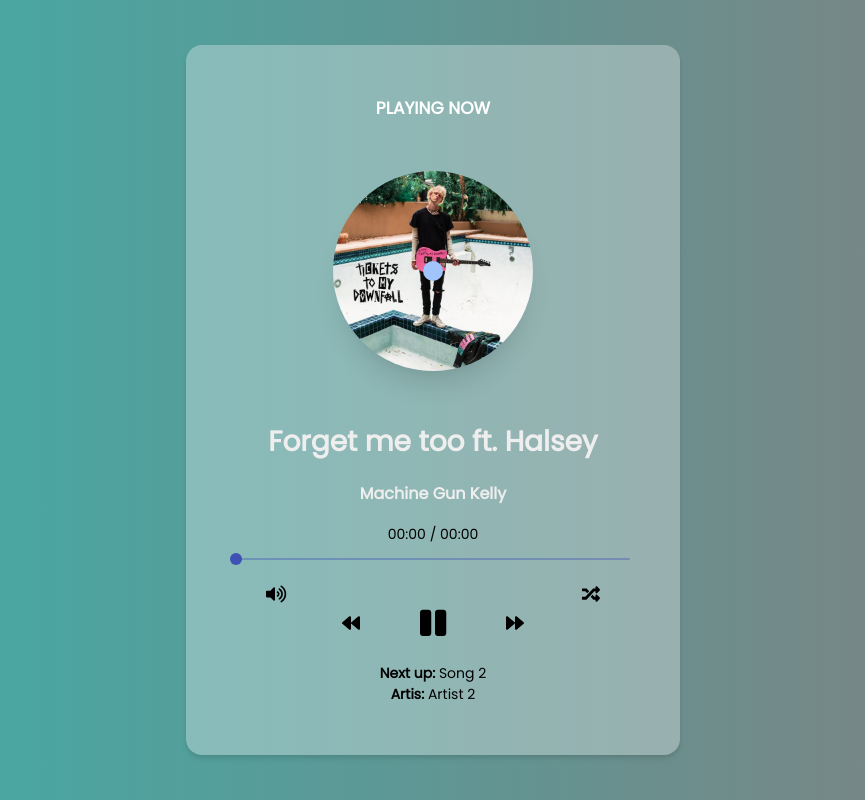
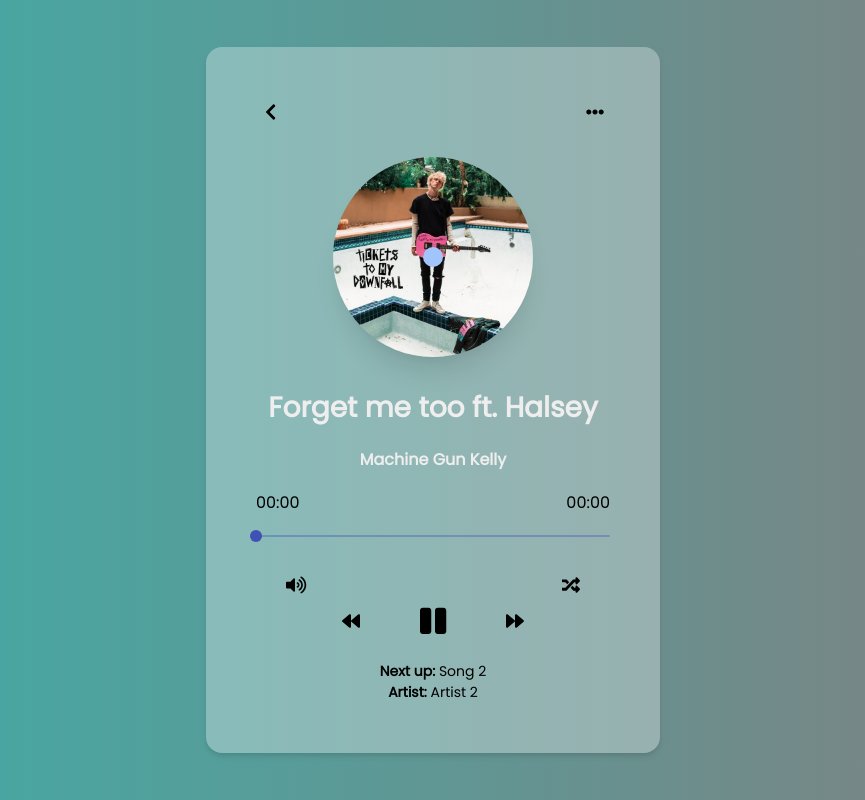
Before and after one commit to dangtrungdung1701/Music-player, a React (Create React App) app: page / in a window 1280 px wide. Shown: the whole page, without its empty margins (207-1072 px from the left). Built offline with nearby package versions, Linux system fonts and the light colour scheme.

Commit message:
'header-container'

```diff
--- a/src/App.js
+++ b/src/App.js
@@ -40,14 +40,12 @@
   }, [currentSongIndex]);
   return (
     <div className="App">
-      <div style={{ flex: 1 }}></div>
       <Player
         currentSongIndex={currentSongIndex}
         nextSongIndex={nextSongIndex}
         setCurrentSongIndex={setCurrentSongIndex}
         songs={songs}
       />
-      <div style={{ flex: 1 }}></div>
     </div>
   );
 }
--- a/src/components/Player.js
+++ b/src/components/Player.js
@@ -2,6 +2,7 @@
 import PlayerControl from "./PlayerControl";
 import PlayerDetail from "./PlayerDetail";
 import { Slider } from "@material-ui/core";
+import PlayerHeader from "./PlayerHeader";
 
 function Player(props) {
   const audioEl = useRef(null);
@@ -91,15 +92,20 @@
         }}
         onTimeUpdate={getCurrDuration}
       ></audio>
-      <h4>Playing now</h4>
+      <PlayerHeader />
       <PlayerDetail
         isPlaying={isPlaying}
         song={props.songs[props.currentSongIndex]}
       />
-      <p>
-        {min(currTime)}:{sec(currTime)} / {min(durTime)}:{sec(durTime)}
-      </p>
-      <Slider value={time} onChange={onChange} />
+      <div className="time-container">
+        <p>
+          {min(currTime)}:{sec(currTime)}
+        </p>
+        <p>
+          {min(durTime)}:{sec(durTime)}
+        </p>
+      </div>
+      <Slider value={time} onChange={onChange} className="slider" />
       <PlayerControl
         isMute={isMute}
         isPlaying={isPlaying}
@@ -115,7 +121,7 @@
         <strong>Next up: </strong>
         {props.songs[props.nextSongIndex].title}
         <br />
-        <strong>Artis: </strong> {props.songs[props.nextSongIndex].artist}
+        <strong>Artist: </strong> {props.songs[props.nextSongIndex].artist}
       </p>
     </div>
   );
--- /dev/null
+++ b/src/components/PlayerHeader.js
@@ -0,0 +1,22 @@
+import React from "react";
+import { FontAwesomeIcon } from "@fortawesome/react-fontawesome";
+import {
+  faHeart,
+  faChevronLeft,
+  faEllipsisH,
+} from "@fortawesome/free-solid-svg-icons";
+
+function PlayerHeader() {
+  return (
+    <div className="c-player-header">
+      <button className="back-btn">
+        <FontAwesomeIcon icon={faChevronLeft} />
+      </button>
+      <button className="more-btn">
+        <FontAwesomeIcon icon={faEllipsisH} />
+      </button>
+    </div>
+  );
+}
+
+export default PlayerHeader;
--- a/src/index.css
+++ b/src/index.css
@@ -33,7 +33,7 @@
   flex-direction: row;
 }
 .c-player {
-  flex: 1;
+  flex: 0.3;
   display: block;
   background-color: rgba(255, 255, 255, 0.3);
   padding: 50px;
@@ -42,12 +42,10 @@
     rgba(0, 0, 0, 0.06) 0px 2px 4px -1px;
   margin: 10px 0;
 }
-.c-player > h4 {
-  color: #fff;
-  font-size: 17px;
-  text-transform: uppercase;
-  font-weight: 600;
-  text-align: center;
+.c-player > .time-container {
+  display: flex;
+  flex-direction: row;
+  justify-content: space-between;
 }
 .c-player > p {
   color: black;
@@ -55,7 +53,34 @@
   font-weight: 400;
   text-align: center;
 }
-
+.c-player > .c-player-header {
+  display: flex;
+  flex-direction: row;
+  justify-content: space-between;
+  align-items: center;
+}
+.c-player > .c-player-header > button {
+  margin: 0;
+  height: 30px;
+  width: 30px;
+  background: transparent;
+  border-radius: 50%;
+  align-items: center;
+  justify-content: center;
+  -webkit-transition: background 0.3s ease;
+  -moz-transition: background 0.3s ease;
+  -o-transition: background 0.3s ease;
+  transition: background 0.3s ease;
+}
+.c-player > .c-player-header > button:hover {
+  margin: 0;
+  height: 30px;
+  width: 30px;
+  background: rgba(0, 0, 0, 0.2);
+  border-radius: 50%;
+  align-items: center;
+  justify-content: center;
+}
 .c-player-details .details-img {
   position: relative;
   width: fit-content;
@@ -63,7 +88,7 @@
 }
 .c-player-details .details-img .pause {
   display: block;
-  margin: 50px auto;
+  margin: 30px auto;
   width: 200px;
   border-radius: 50%;
   box-shadow: rgba(0, 0, 0, 0.1) 0px 20px 25px -5px,
@@ -76,7 +101,7 @@
 }
 .c-player-details .details-img .play {
   display: block;
-  margin: 50px auto;
+  margin: 30px auto;
   width: 200px;
   border-radius: 50%;
   box-shadow: rgba(0, 0, 0, 0.1) 0px 20px 25px -5px,
@@ -111,6 +136,9 @@
   text-align: center;
   margin-bottom: 18px;
 }
+.c-player > .slider {
+  padding: 20px 0;
+}
 .c-player-controls {
   display: flex;
   margin-bottom: 25px;
@@ -122,7 +150,7 @@
   /* margin-bottom: 15px; */
   align-items: center;
   justify-content: space-between;
-  min-height: 28px;
+  min-height: 42px;
 }
 .c-player-controls > .c-player-controls-plus > .volume-container {
   display: flex;
@@ -140,6 +168,12 @@
   > button
   > .slider {
   display: none;
+  width: 60px;
+  margin-left: 18px;
+  -webkit-transition: all 0.3s ease;
+  -moz-transition: all 0.3s ease;
+  -o-transition: all 0.3s ease;
+  transition: all 0.3s ease;
 }
 .c-player-controls
   > .c-player-controls-plus
@@ -147,7 +181,7 @@
   > button:hover
   > .slider {
   display: flex;
-  width: 75px;
+  width: 60px;
   margin-left: 18px;
 }
 .c-player-controls > .c-player-controls-traditional {
@@ -156,7 +190,7 @@
   align-items: center;
   justify-content: center;
 }
-.c-player-controls > .c-player-controls-traditional > button {
+button {
   display: flex;
   margin: 0 30px;
   font-size: 18px;
@@ -166,6 +200,16 @@
 }
 .c-player-controls > .c-player-controls-traditional > .play-btn {
   font-size: 30px;
+  -webkit-transition: filter 0.3s ease;
+  -moz-transition: filter 0.3s ease;
+  -o-transition: filter 0.3s ease;
+  transition: filter 0.3s ease;
+}
+.c-player-controls > .c-player-controls-traditional > button {
+  -webkit-transition: filter 0.3s ease;
+  -moz-transition: filter 0.3s ease;
+  -o-transition: filter 0.3s ease;
+  transition: filter 0.3s ease;
 }
 .c-player-controls > .c-player-controls-traditional > button:hover {
   filter: blur(2px);
@@ -178,6 +222,9 @@
   background-color: transparent;
   cursor: pointer;
 }
+.MuiSlider-root {
+  padding: 20px 0;
+}
 .MuiSlider-root:hover > .MuiSlider-rail,
 .MuiSlider-root:hover > .MuiSlider-track {
   height: 4px;
```
